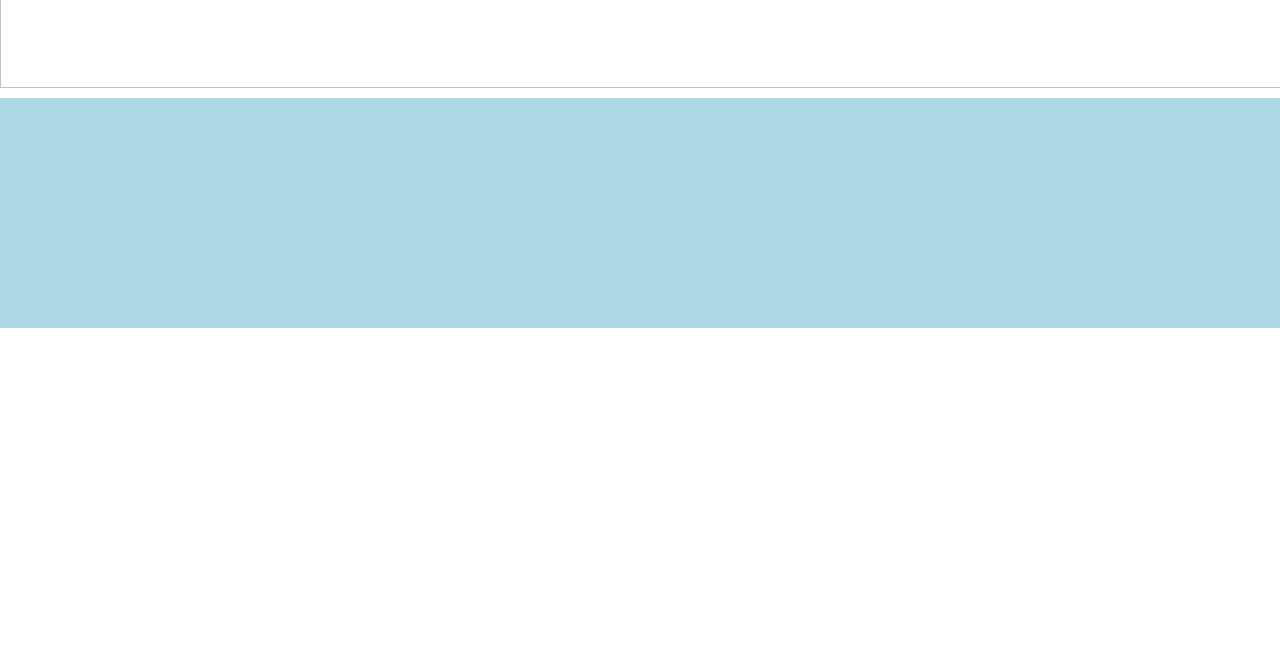
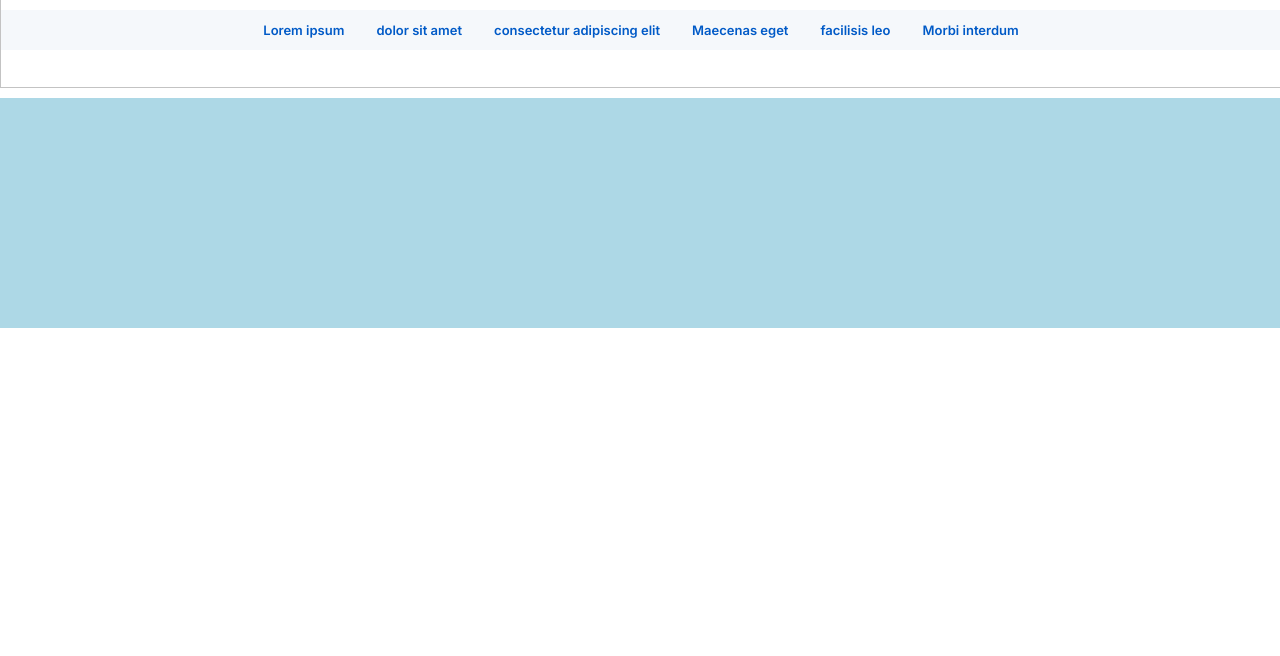
Before and after one commit to FrancescoSorini/ppm1-repo, a website: page main.html in a window 1280 px wide. Shown: the part 144-800 px from the top of the page. Drawn offline with Linux system fonts and the light colour scheme.

Commit message:
Creazione e completamento trending topic

```diff
--- a/main.html
+++ b/main.html
@@ -65,7 +65,15 @@
 
                 </div>
             </div>
-            <div class="trending-topics-row"></div>
+            <div class="trending-topics-row">
+                <a href="#">Lorem ipsum</a>
+                <a href="#">dolor sit amet</a>
+                <a href="#">consectetur adipiscing elit</a>
+                <a href="#">Maecenas eget</a>
+                <a href="#">facilisis leo</a>
+                <a href="#">Morbi interdum</a>
+
+            </div>
             <div class="navigation-row"></div>
         </header>
 
--- a/styles.css
+++ b/styles.css
@@ -189,6 +189,26 @@ header{
     border-radius: 100%;
 }
 
+.trending-topics-row{
+    margin-top: 1rem;
+    background: #f5f8fb;
+    padding: .75rem 1rem;
+    display: flex;
+    justify-content: center;
+    gap: 2rem;
+}
+
+.trending-topics-row a{
+    font-size: 13px;
+    color: #005ac7;
+    font-weight: 600;
+    max-width: 16.6666666667%;
+    /*white-space: nowrap;
+    overflow-x: hidden;
+    text-overflow: ellipsis;*/
+    text-decoration: none;
+}
+
 
 .prova{
     background-color: lightblue;
```
Also changed, not shown: media/462x73.svg (added), media/60x60.svg (added).
